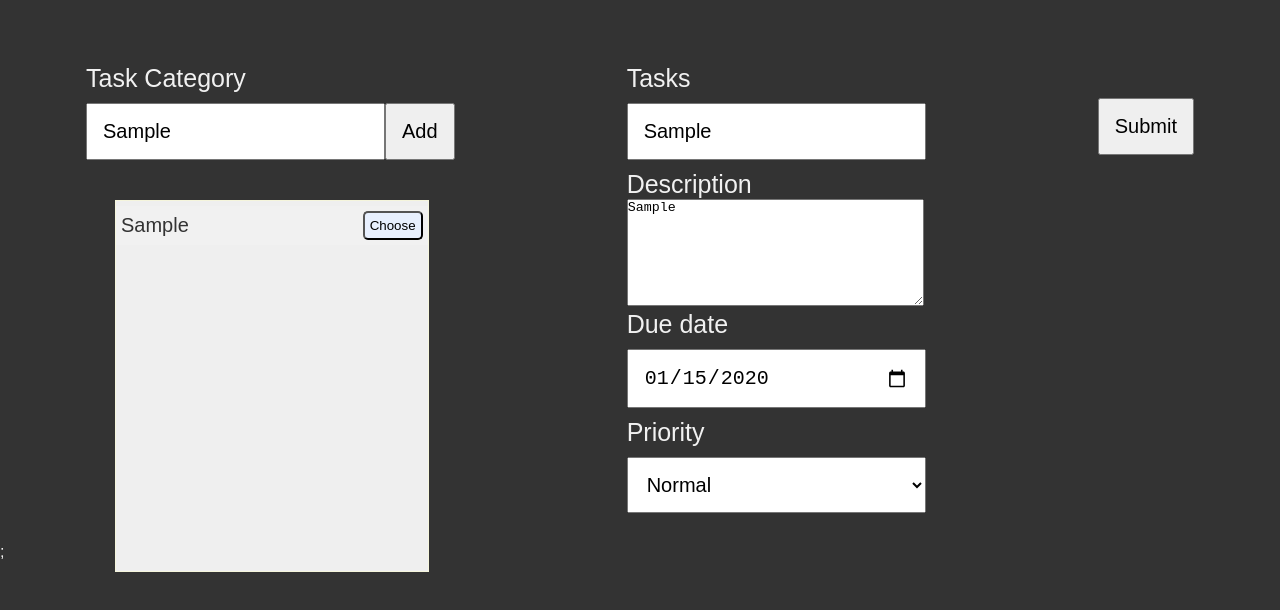
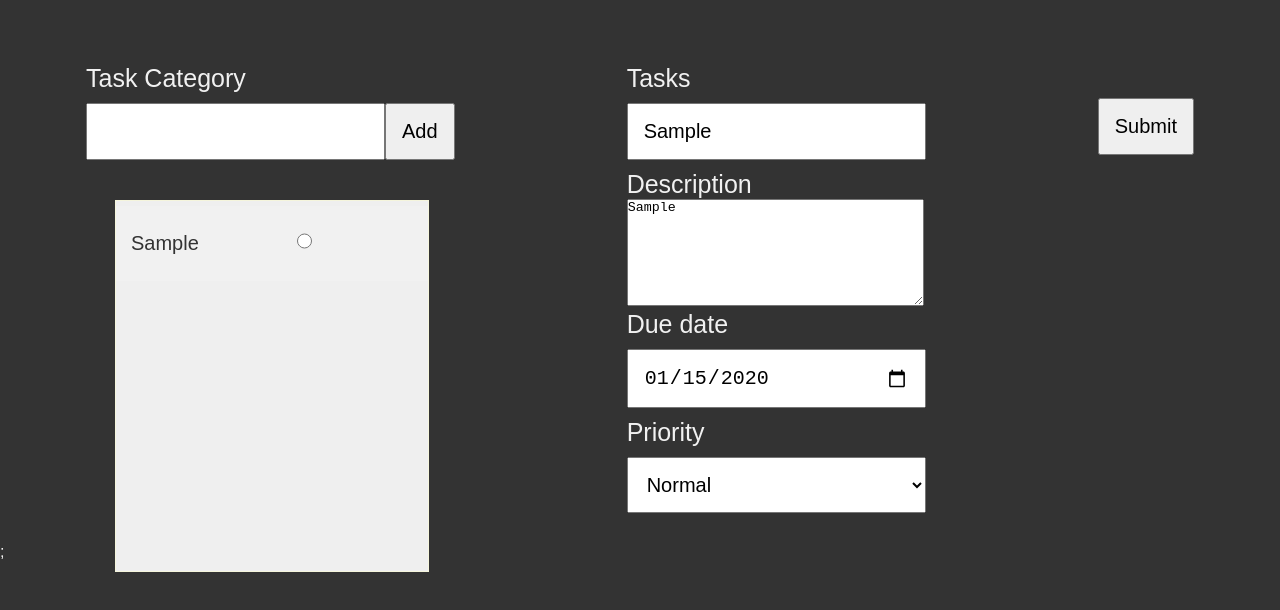
Before and after one commit to tahiry-dev/todo-app, a website built with webpack: page dist/index.html in a window 1280 px wide. Both pictures are taken after typing "Sample", "Sample", "Sample", "2020-01-15" into the empty fields and a click on the button "Add". Built offline with Linux system fonts and the light colour scheme.

Commit message:
style the category name

```diff
--- a/src/css/style.css
+++ b/src/css/style.css
@@ -50,13 +50,25 @@ position: relative;
   margin-top: 56%;
 }
 
-button[name='cat-btn']{
-  background-color: #e8f0fe;
-  border-radius: 5px;
+.cat-container {
+  display: flex;
+  width: 100%;
+  justify-content: space-between;
+  align-items: center;
+}
+
+.cat-container p {
+  cursor: pointer;
+  width: 100%;
+  padding: 10px;
 }
 
 .required::placeholder {
   color: red;
+}
+
+input[type="radio"]{
+  width: 15px;
 }
 
 .category-container {
--- a/src/index.js
+++ b/src/index.js
@@ -21,8 +21,11 @@ let description = document.getElementById('description');
 let dueDate = document.getElementById('deadline');
 let priority = document.getElementById('priority');
 
+
 const submit_button = document.getElementById('submit-button');
 const add_button = document.getElementById('category-button');
+
+
 
 submit_button.addEventListener('click', (e) => {
     e.preventDefault();
@@ -33,11 +36,17 @@ submit_button.addEventListener('click', (e) => {
 
 add_button.addEventListener('click', (e) => {
     e.preventDefault();
-    checkInput()
+    checkInput();
     let categoryElements = document.createElement('li');
     if (category.value !== '') {
-        categoryElements.innerHTML = `${category.value} <button type="button" name='cat-btn'>Choose</button>`;
+        categoryElements.innerHTML = `
+            <div class="cat-container">
+                <p>${category.value}</p>
+                <p><input type="radio" name="cat" value="${category.value}" </p>
+            </div>
+            `
         document.querySelector('.list-of-category').appendChild(categoryElements);
+        category.value = ' ';
     }
 
 })
```
Also changed, not shown: dist/main.js.
